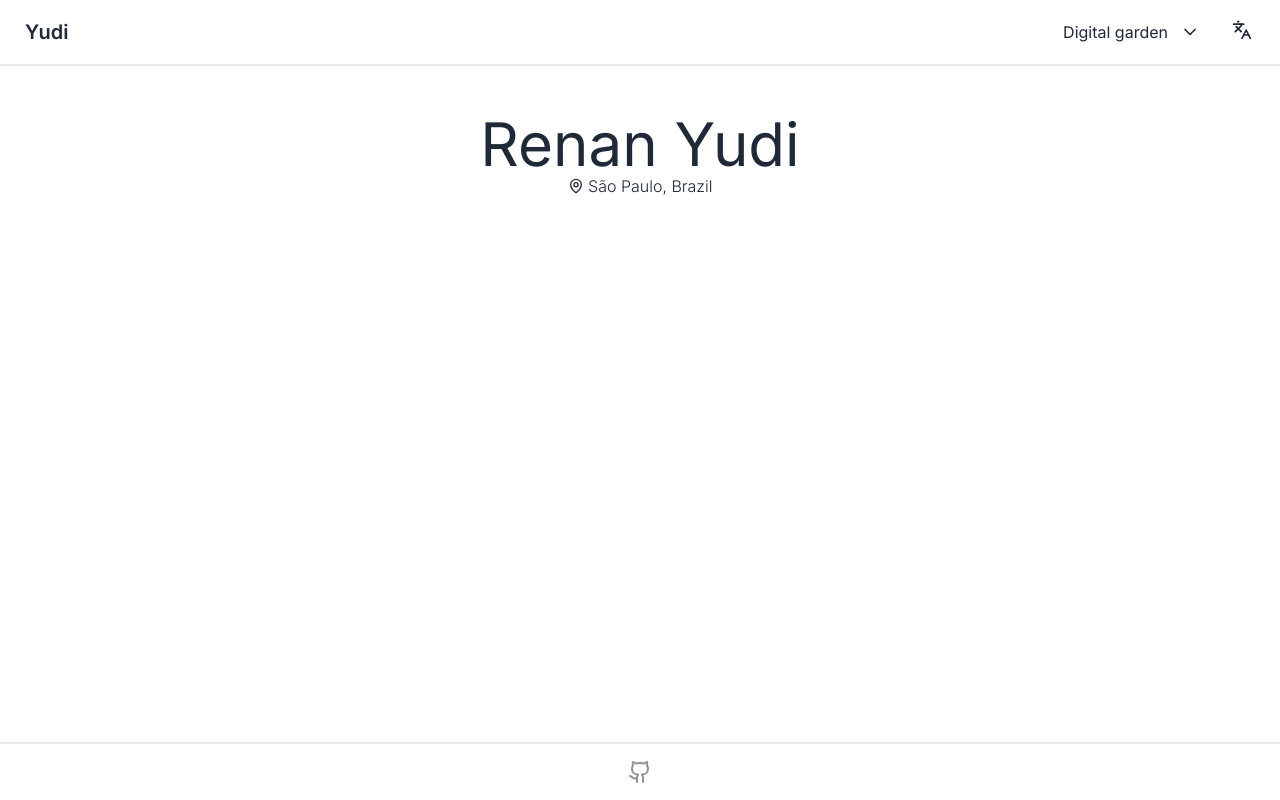
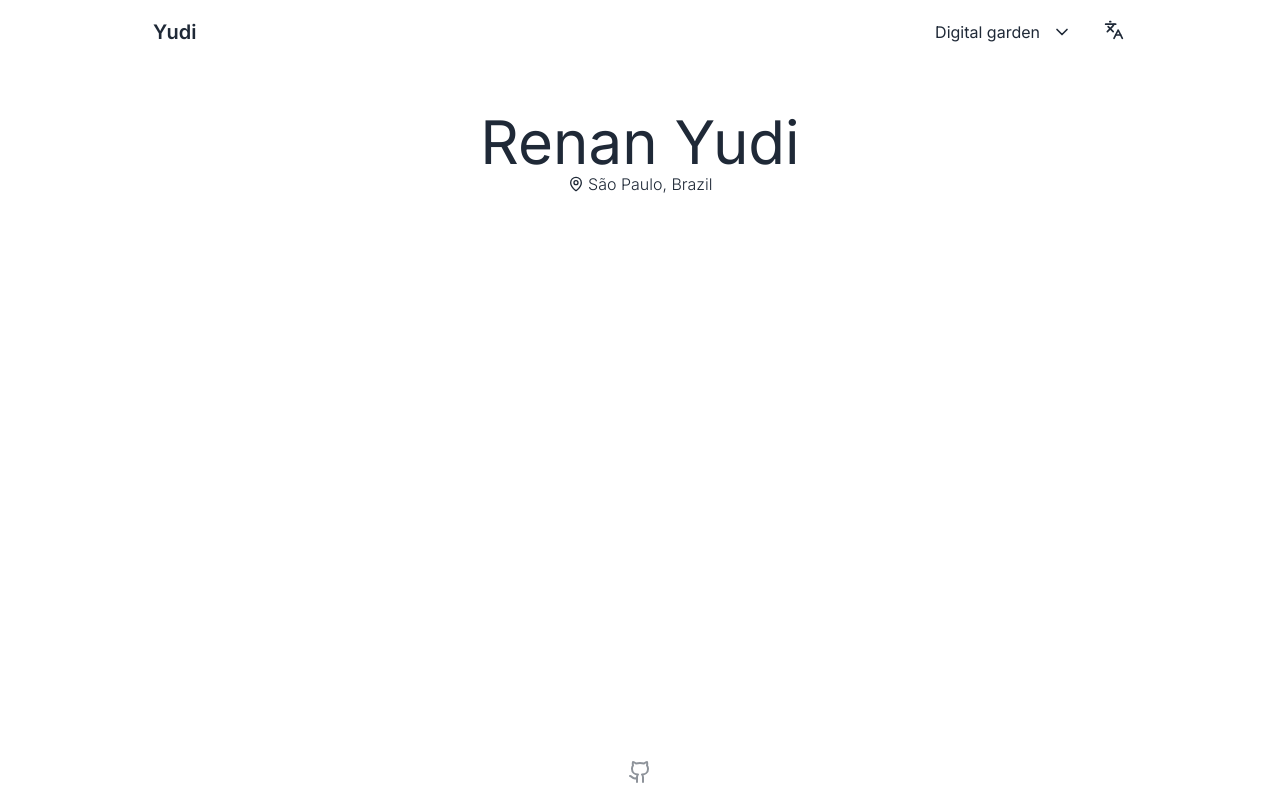
Before and after one commit to Yudi/Yudi.me, a SvelteKit app: page / in a window 1280 px wide. Built offline with nearby package versions, Linux system fonts and the light colour scheme.

Commit message:
Layout tweaks

```diff
--- a/src/components/shared/footer.svelte
+++ b/src/components/shared/footer.svelte
@@ -4,7 +4,7 @@
 	export { clazz as class };
 </script>
 
-<footer class={`footer footer-center border-t-2 p-4 ${clazz || ''}`}>
+<footer class={`footer footer-center p-4 ${clazz || ''}`}>
 	<div class="grid-flow-col items-center gap-4">
 		<a href="https://github.com/Yudi">
 			<Github class="opacity-50 transition-opacity hover:opacity-100" />
--- a/src/components/shared/navbar.svelte
+++ b/src/components/shared/navbar.svelte
@@ -29,7 +29,7 @@
 </script>
 
 <!-- svelte-ignore a11y-no-noninteractive-tabindex -->
-<div class="navbar border-b-2 bg-base-100">
+<div class="navbar bg-base-100">
 	<div class="navbar-start">
 		<!-- Mobile -->
 		<div class="dropdown">
--- a/src/routes/+layout.svelte
+++ b/src/routes/+layout.svelte
@@ -20,7 +20,7 @@
 	{/if}
 </svelte:head>
 
-<div class="min-h-screen">
+<div class="mx-auto min-h-screen max-w-5xl">
 	<Meta />
 	<Navbar />
 	<slot />
```
